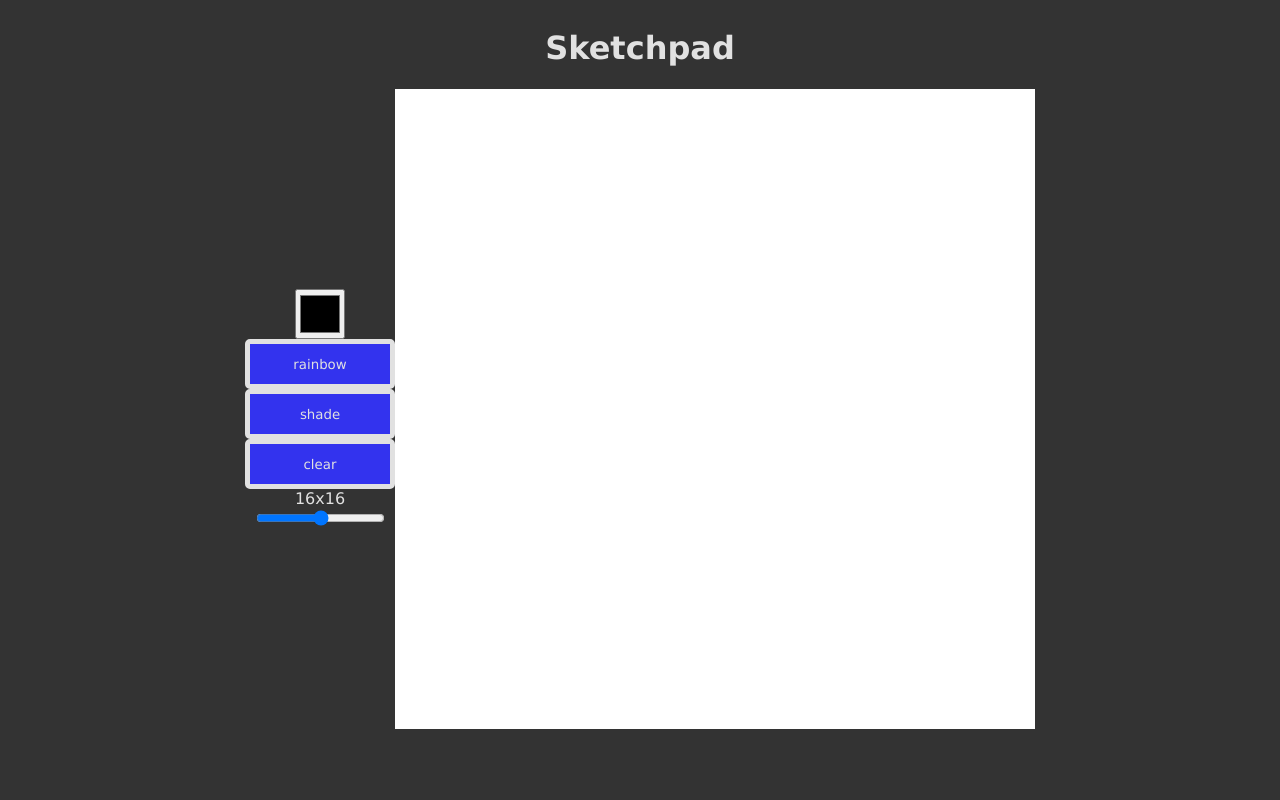
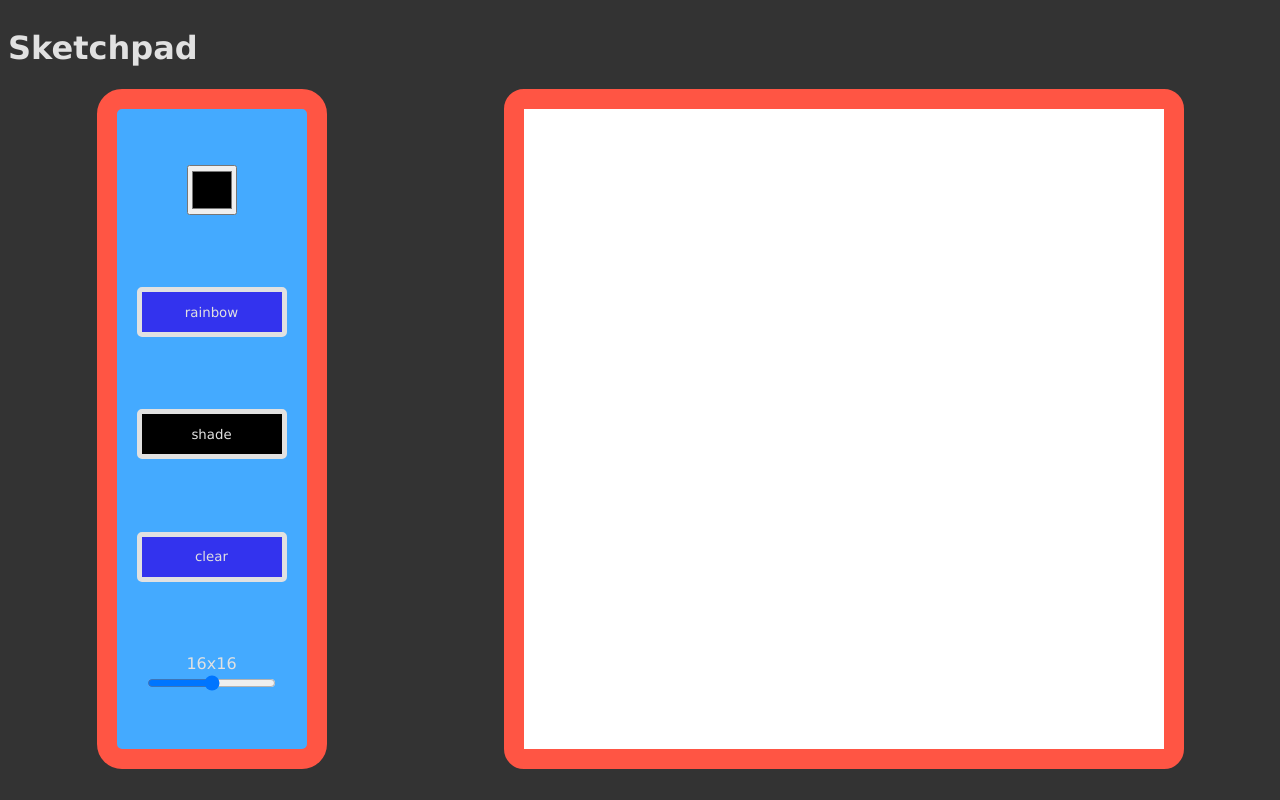
Before and after one commit to pgrzankowski/Etch-a-Sketch, a plain HTML site: page src/index.html in a window 1280 px wide. Both pictures are taken after a click on the button "shade". Drawn offline with Linux system fonts and the light colour scheme.

Commit message:
Fix shade bug after grid size change

```diff
--- a/src/index.html
+++ b/src/index.html
@@ -16,8 +16,10 @@
             <button id="rainbow" class="tool">rainbow</button>
             <button id="shade" class="tool">shade</button>
             <button id="clearBtn" class="tool">clear</button>
-            <label id="gridSizeLabel">16x16</label>
-            <input type="range" id="sizeSlider" min="1" max="64">
+            <div id="gridSizeDiv">
+                <label id="gridSizeLabel">16x16</label>
+                <input type="range" id="sizeSlider" min="1" max="64">
+            </div>
         </div>
         <div id="gridContainer"></div>
     </main>
--- a/src/index.js
+++ b/src/index.js
@@ -19,7 +19,13 @@ let shadeSelected = false;
 
 shade.onclick = () => {
     if (shadeSelected) {
-
+        currentColor = lastColor;
+        shade.classList.remove("toolPressed");
+        shadeSelected = false;
+    } else {
+        lastColor = currentColor;
+        shade.classList.add("toolPressed");
+        shadeSelected = true;
     }
 }
 
@@ -45,7 +51,6 @@ sizeSlider.onchange = () => {
     gridSizeLabel.textContent = `${a}x${a}`;
     gridSize = a;
     createGrid()
-    console.log(gridSize);
 }
 
 
@@ -61,15 +66,40 @@ function createGrid() {
         for (let j=0; j<gridSize; j++) {
             const square = document.createElement("div");
             square.classList.add("gridSquare");
-            square.setAttribute('draggable', 'false');
+            square.setAttribute("data-shade", 0);
             grid[i][j] = square;
             gridContainer.appendChild(square);
         }
     }
+}
+
+function paint(e) {
+    e.preventDefault();
+    if (mouseIsDown){
+        if (rainbowSelected) {
+            let r = Math.floor((Math.random() * 255));
+            let g = Math.floor((Math.random() * 255));
+            let b = Math.floor((Math.random() * 255));
+            currentColor = `rgb(${r}, ${g}, ${b})`;
+            e.target.style.backgroundColor = currentColor;
+        } else if (shadeSelected) {
+            let shadeStep = Number(e.target.dataset.shade);
+            if (shadeStep < 10) {
+                e.target.dataset.shade = shadeStep + 1;
+            }
+            console.log(e.target.dataset.shade);
+        } else {
+            e.target.style.backgroundColor = currentColor;
+        }
+    }
+}
+
+
+createGrid();
 
 gridContainer.addEventListener("mousedown", e => {
+    paint(e);
     mouseIsDown = true;
-        paint(e);
 })
 
 gridContainer.addEventListener("mouseup", () => {
@@ -89,23 +119,6 @@ function createGrid() {
     paint(e);
     mouseIsDown = false;
 })
-}
-
-function paint(e) {
-    e.preventDefault();
-    if (mouseIsDown){
-        if (rainbowSelected) {
-            let r = Math.floor((Math.random() * 255));
-            let g = Math.floor((Math.random() * 255));
-            let b = Math.floor((Math.random() * 255));
-            currentColor = `rgb(${r}, ${g}, ${b})`;
-        }
-        e.target.style.backgroundColor = currentColor;
-    }
-}
-
-
-createGrid();
 
 clearBtn.addEventListener("click", () => {
     grid.forEach(row => {
--- a/src/style.css
+++ b/src/style.css
@@ -1,8 +1,8 @@
 body{
     display: flex;
     flex-flow: column;
-    justify-content: center;
-    align-items: center;
+    justify-content: stretch;
+    align-items: stretch;
     background-color: #333;
 }
 
@@ -13,15 +13,20 @@ body * {
 
 main {
     display: flex;
-    justify-content: center;
-    align-items: center;
+    align-items: stretch;
+    justify-content: space-around;
 }
 
 #tools {
     display: flex;
     flex-flow: column;
-    justify-content: center;
     align-items: center;
+    justify-content: space-around;
+
+    background-color: #44aaff;
+    border: solid 20px #ff5544;
+    border-radius: 25px;
+    padding: 20px;
 }
 
 .tool {
@@ -30,6 +35,13 @@ main {
     background-color: #3333ee;
     border: solid 5px #e1e1e1;
     border-radius: 5px;
+}
+
+#gridSizeDiv {
+    display: flex;
+    flex-flow: column;
+    justify-content: center;
+    align-items: center;
 }
 
 .toolPressed {
@@ -49,6 +61,8 @@ main {
     grid-template-rows: repeat(16, 1fr);
 
     background-color: #000;
+    border: 20px solid #ff5544;
+    border-radius: 20px;
 }
 
 .gridSquare {
```
Lines whose indentation alone changed are shown as unchanged.
